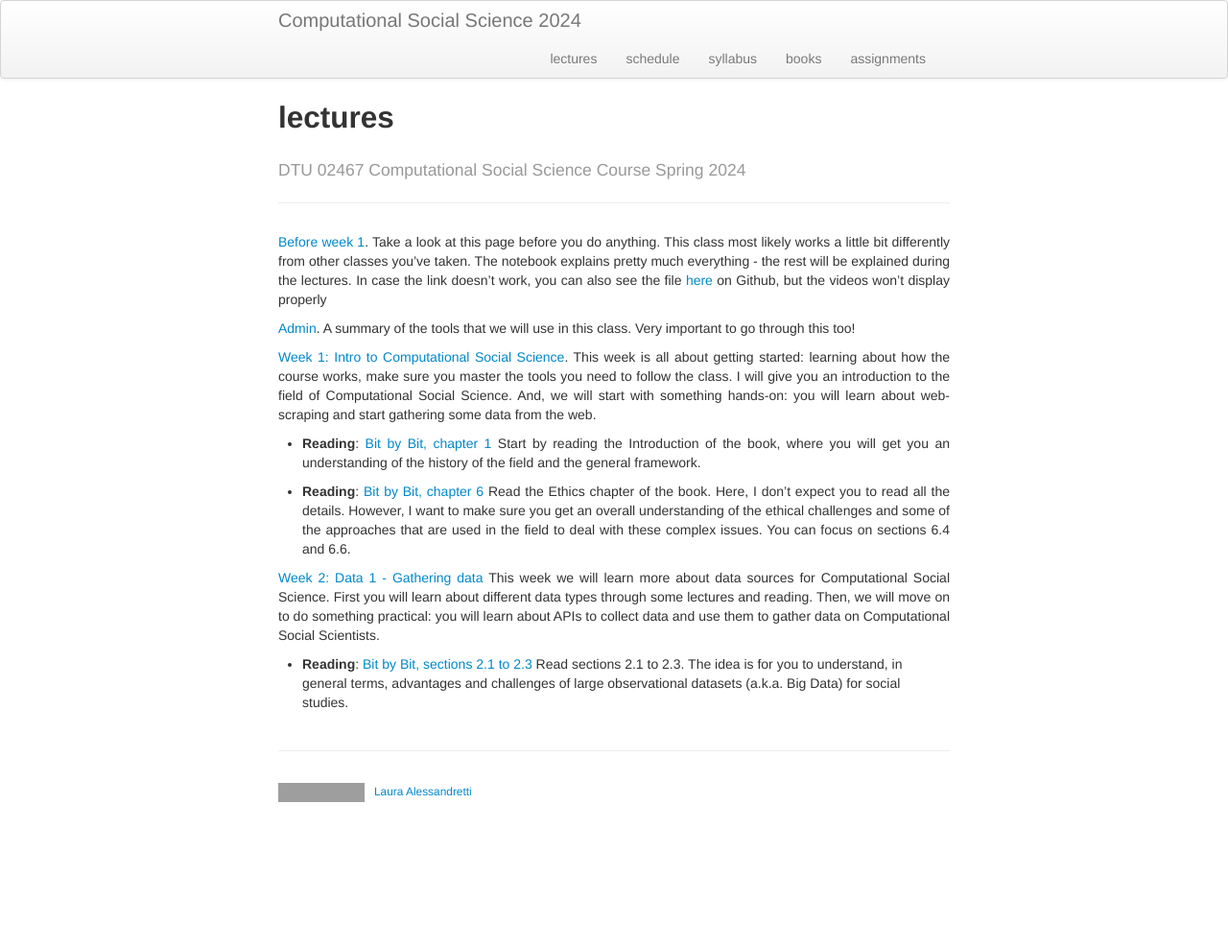
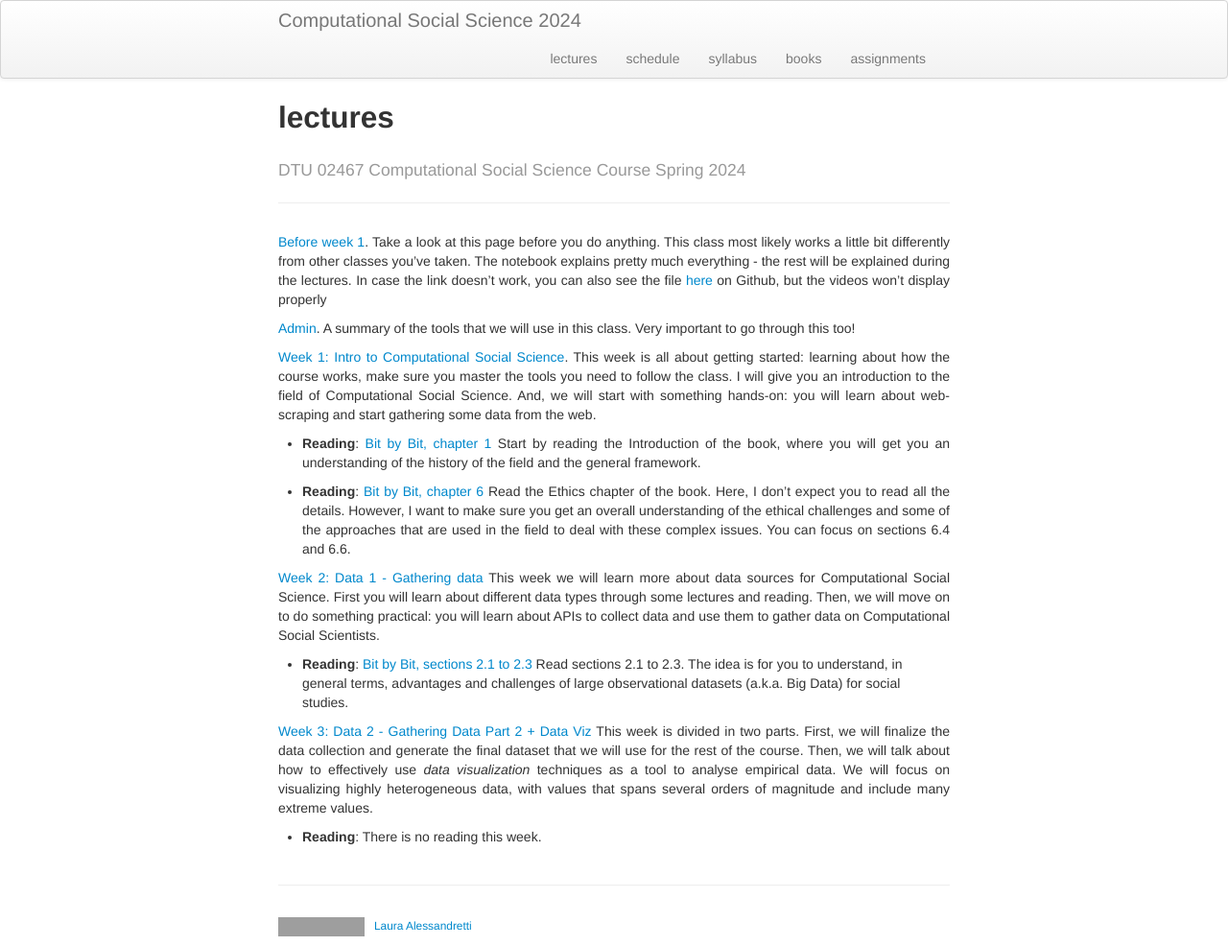
Before and after one commit to Simo067m/comsocsci2024, a Jekyll site: the page built from docs/lectures.md, in a window 1280 px wide. Shown: the whole page at 96% size. Built offline with Jekyll 4.4.1, drawn with Linux system fonts in a browser that asks for light colours; before the commit the page ends 900 px from its top, so only the background shows below that; grey boxes are pictures that could not be loaded.

Commit message:
WEek3 website

```diff
--- a/docs/lectures.md
+++ b/docs/lectures.md
@@ -21,3 +21,7 @@ description: A course led by Laura Alessandretti on Computational Social Science
  [Week 2: Data 1 - Gathering data](https://nbviewer.org/github/lalessan/comsocsci2024/blob/main/lectures/Week2.ipynb?flash_cache=True) This week we will learn more about data sources for Computational Social Science. First you will learn about different data types through some lectures and reading. Then, we will move on to do something practical: you will learn about APIs to collect data and use them to gather data on Computational Social Scientists.
 
  * __Reading__: [Bit by Bit, sections 2.1 to 2.3](https://www.bitbybitbook.com/en/1st-ed/observing-behavior/observing-intro/) Read sections 2.1 to 2.3. The idea is for you to understand, in general terms, advantages and challenges of large observational datasets (a.k.a. Big Data) for social studies.
+
+ [Week 3: Data 2 - Gathering Data Part 2 + Data Viz](https://nbviewer.org/github/lalessan/comsocsci2024/blob/main/lectures/Week3.ipynb?flash_cache=True) This week is divided in two parts. First, we will finalize the data collection and generate the final dataset that we will use for the rest of the course. Then, we will talk about how to effectively use _data visualization_ techniques as a tool to analyse empirical data. We will focus on visualizing highly heterogeneous data, with values that spans several orders of magnitude and include many extreme values.
+
+  * __Reading__: There is no reading this week.
```
